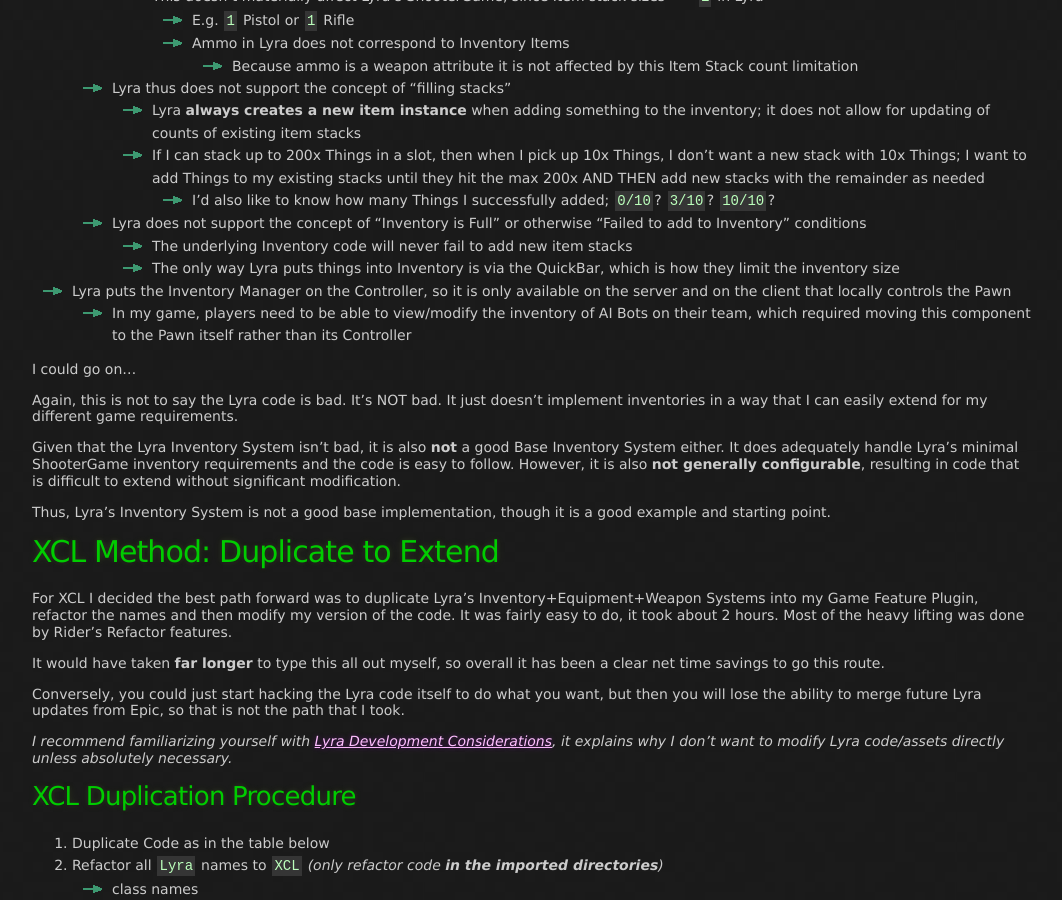
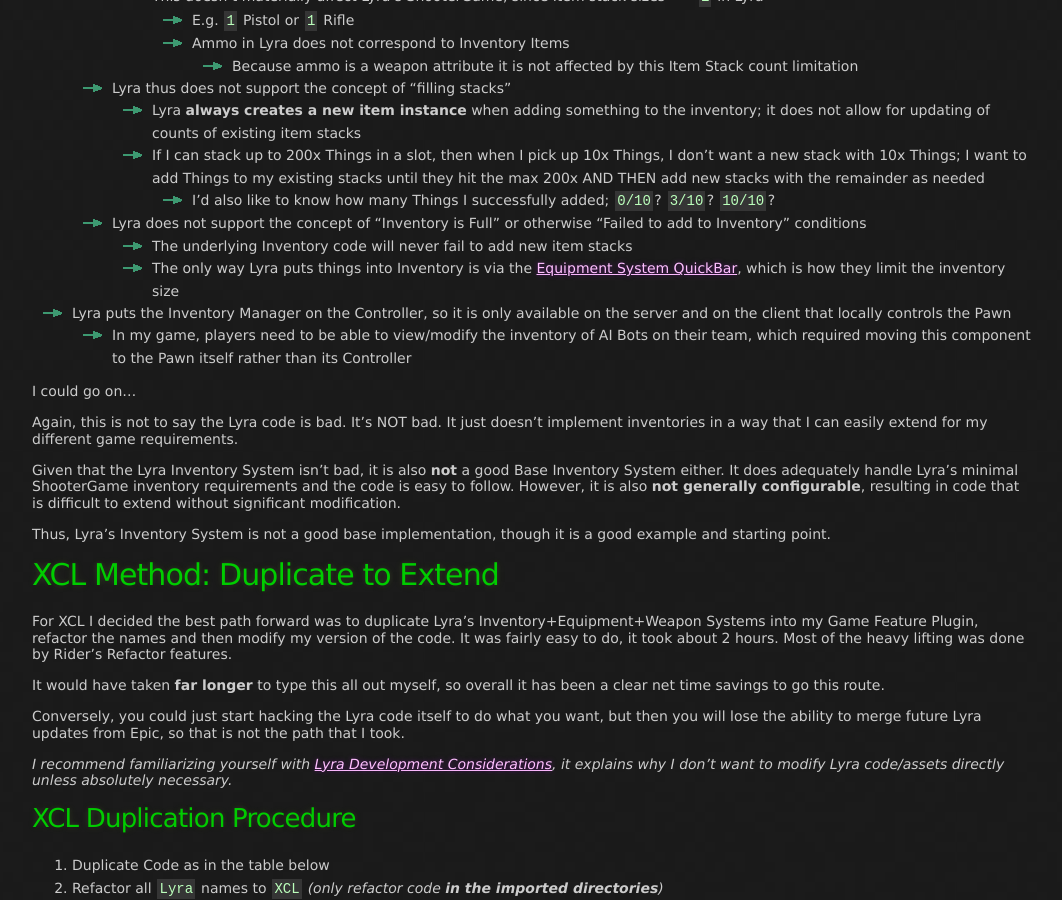
Before and after one commit to x157/x157.github.io, a Jekyll site: the page built from UE5/LyraStarterGame/Inventory/index.md, in a window 1280 px wide and 900 px high, scrolled down 2741 px. Shown: the whole window, without its empty margins (108-1170 px from the left). Built offline with Jekyll 4.4.1, drawn with Linux system fonts in a browser that asks for light colours.

Commit message:
Link to QuickBar

```diff
--- a/UE5/LyraStarterGame/Inventory/index.md
+++ b/UE5/LyraStarterGame/Inventory/index.md
@@ -191,7 +191,9 @@
       - I'd also like to know how many Things I successfully added; `0/10`? `3/10`? `10/10`?
   - Lyra does not support the concept of "Inventory is Full" or otherwise "Failed to add to Inventory" conditions
       - The underlying Inventory code will never fail to add new item stacks
-      - The only way Lyra puts things into Inventory is via the QuickBar, which is how they limit the inventory size
+      - The only way Lyra puts things into Inventory is via the
+        [Equipment System QuickBar](../Equipment/#QuickBarComponent),
+        which is how they limit the inventory size
 - Lyra puts the Inventory Manager on the Controller, so it is only available on the server
   and on the client that locally controls the Pawn
   - In my game, players need to be able to view/modify the inventory of AI Bots on their team, which required
```
